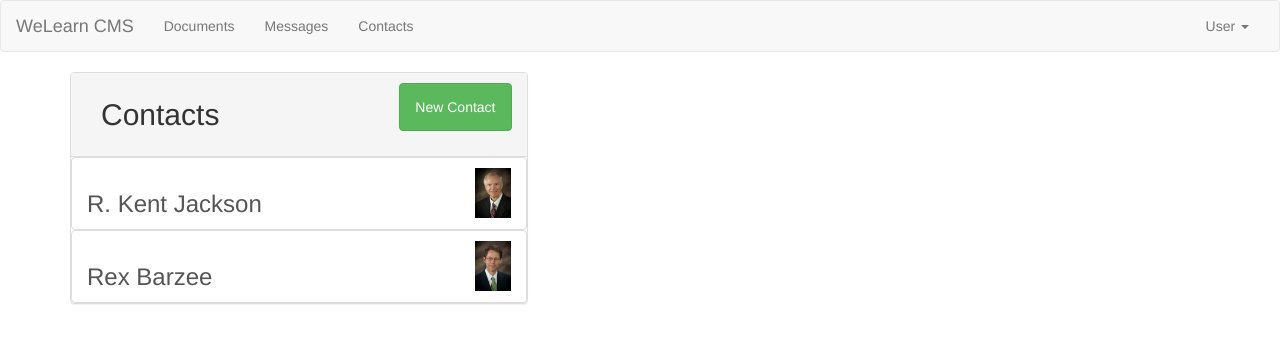
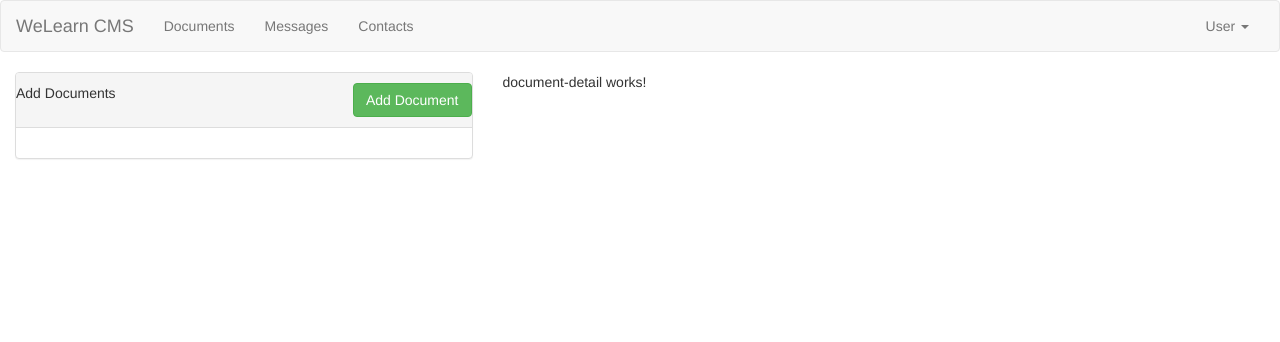
Before and after one commit to brycewoodland/bw-cms, an Angular app: page / in a window 1280 px wide. Shown: the top 342 px of the page. Built offline with nearby package versions, Linux system fonts and the light colour scheme.

Commit message:
Switching views finished.

```diff
--- a/src/app/app.component.html
+++ b/src/app/app.component.html
@@ -1,9 +1,6 @@
-<cms-header></cms-header>
-
-<div class="container">
-    <div class="row">
-        <div class="col-md-12">
-            <cms-contacts></cms-contacts>
-        </div>
-    </div>
+<cms-header (selectedFeatureEvent)=switchView($event)></cms-header>
+<div class="container pull-left">
+<cms-documents *ngIf="selectedFeature === 'documents'"></cms-documents>
+<cms-message-list *ngIf="selectedFeature === 'messages'"></cms-message-list>
+<cms-contacts *ngIf="selectedFeature === 'contacts'"></cms-contacts>
 </div>
--- a/src/app/app.component.ts
+++ b/src/app/app.component.ts
@@ -8,4 +8,9 @@ import { Component } from '@angular/core';
 })
 export class AppComponent {
   title = 'cms';
+  selectedFeature: string = 'documents'
+
+  switchView(selectedFeature: string) {
+    this.selectedFeature = selectedFeature;
+  }
 }
--- a/src/app/documents/documents/documents.component.html
+++ b/src/app/documents/documents/documents.component.html
@@ -1,9 +1,11 @@
 <div class="row">
     <div class="col-md-5">
+      <cms-document-list></cms-document-list>
     <!--Add tag to load the DocumentListComponent here-->
     </div>
 
   <div class="col-md-4">
+    <cms-document-detail></cms-document-detail>
   <!--Add tag to load the DocumentDetailComponent here-->
   </div>
   </div>
--- a/src/app/header.component.html
+++ b/src/app/header.component.html
@@ -6,9 +6,9 @@
 
         <div class="collapse navbar-collapse">
             <ul class="nav navbar-nav">
-                <li><a href="#">Documents</a></li>
-                <li><a href="#">Messages</a></li>
-                <li><a href="#">Contacts</a></li>
+                <li><a href="#" (click)="onSelected('documents')">Documents</a></li>
+                <li><a href="#" (click)="onSelected('messages')">Messages</a></li>
+                <li><a href="#" (click)="onSelected('contacts')">Contacts</a></li>
             </ul>
             <ul class="nav navbar-nav navbar-right">
                 <li class="dropdown">
--- a/src/app/header.component.ts
+++ b/src/app/header.component.ts
@@ -1,4 +1,4 @@
-import { Component } from '@angular/core';
+import { Component, EventEmitter, Output } from '@angular/core';
 
 @Component({
   selector: 'cms-header',
@@ -7,5 +7,9 @@ import { Component } from '@angular/core';
   styleUrl: './header.component.css'
 })
 export class HeaderComponent {
+  @Output() selectedFeatureEvent = new EventEmitter<string>();
 
+  onSelected(selectedEvent: string) {
+    this.selectedFeatureEvent.emit(selectedEvent);
+  }
 }
```
Also changed, not shown: 1 other file (tests, documents, lock files or other folders).
